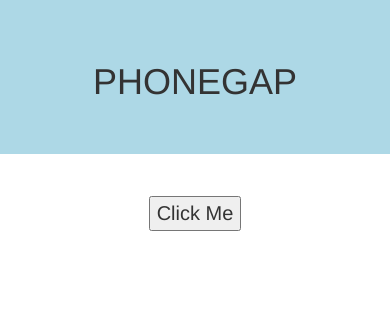
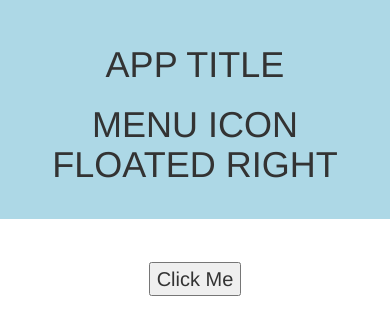
Before and after one commit to drose379/phoneGap_test, a plain HTML site: page www/index.html in a window 390 px wide. Drawn offline with nearby package versions, Linux system fonts and the light colour scheme; some packages are replaced by stand-ins of ours.

Commit message:
creating nav bar

```diff
--- a/www/css/index.css
+++ b/www/css/index.css
@@ -42,10 +42,17 @@
     text-align:center;
 }
 
-.test {
+.navBar {
     background-color: #ADD8E6;
-    padding:5vh;
+    padding:3vh;
     margin-bottom: 5vh;
+}
+
+.leftNav {
+
+}
+.rightNav {
+
 }
 
 #testButton {
--- a/www/index.html
+++ b/www/index.html
@@ -15,8 +15,16 @@
         <title>NewApp1</title>
     </head>
     <body>
-        <div class="test">
-            <h1>PhoneGap</h1>
+        <div class="col-lg-12 navBar">
+
+            <div class="col-sm-6 leftNav">
+                <h1>App title</h1>
+            </div>
+
+            <div class="col-sm-6 rightNav">
+                <h1>Menu icon floated right</h1>
+            </div>
+
         </div>
 
         <div class="col-lg-12">
```
